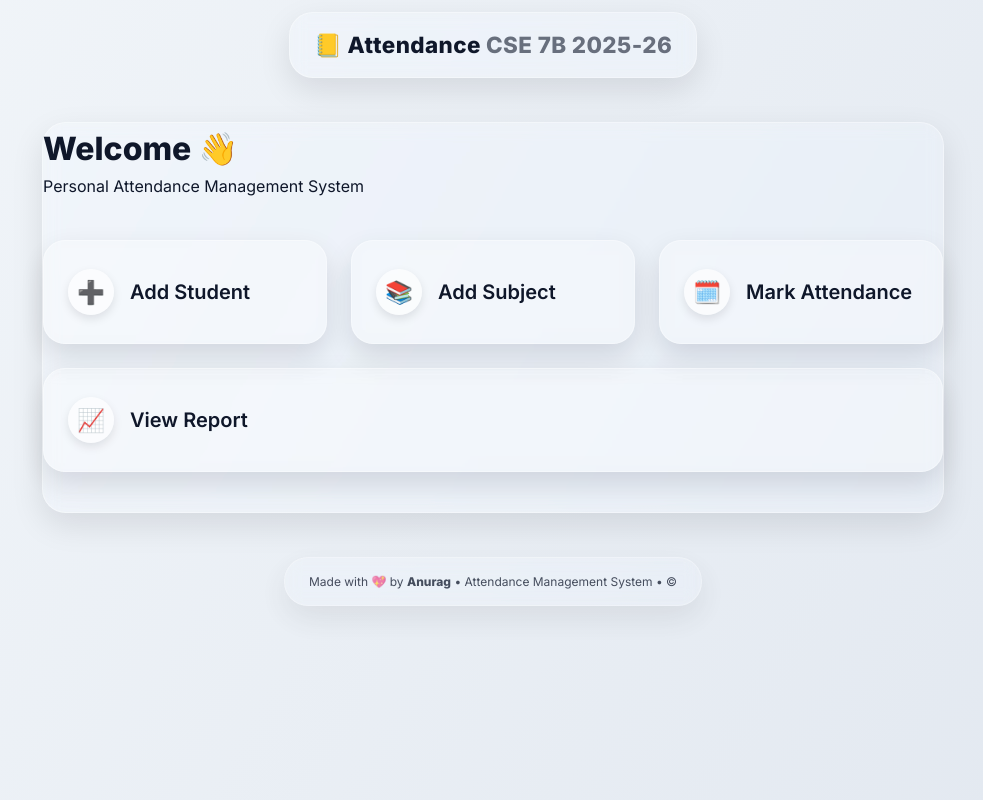
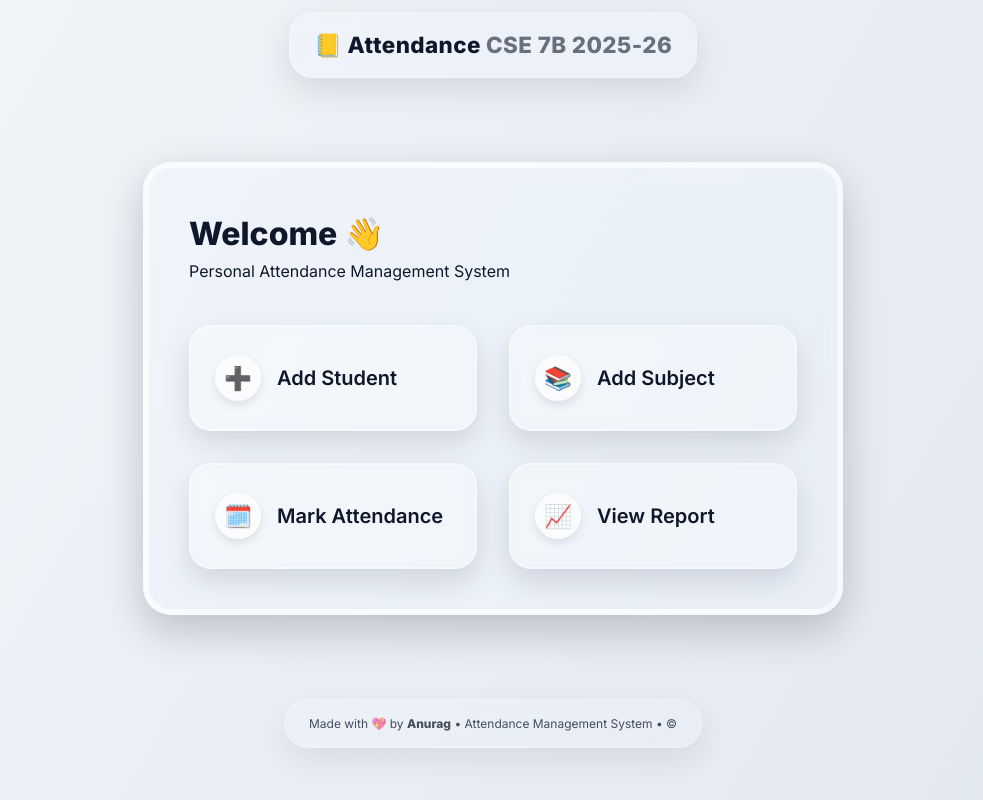
Before and after one commit to Anurag-M1/Personal-Attendence-System, a Flask app: page / in a window 1280 px wide. Shown: the whole page, without its empty margins (147-1130 px from the left). Run offline with Flask 3, Linux system fonts and the light colour scheme; some libraries are stand-ins or nearby versions.

Commit message:
Update styles.css

```diff
--- a/static/styles.css
+++ b/static/styles.css
@@ -86,6 +86,9 @@ body {
   padding: 0 20px;
 }
 
+/* ============================= */
+/* GLASS CARD BASE */
+/* ============================= */
 .glass {
   background: var(--glass-bg);
   border: 1px solid var(--glass-brd);
@@ -97,13 +100,32 @@ body {
 }
 
 /* ============================= */
-/* WELCOME PAGE (VERTICAL CARDS) */
+/* OUTER CARD FOR WELCOME + BUTTONS */
+/* ============================= */
+.card.glass {
+  border: 6px solid rgba(255, 255, 255, 0.6); /* Thicker outer border */
+  border-radius: 28px;
+  padding: 40px;
+  max-width: 700px;
+  margin: 40px auto;
+  box-shadow: 0 16px 40px rgba(2, 8, 23, 0.2);
+  transition: all 0.3s ease;
+}
+
+.card.glass:hover {
+  transform: translateY(-5px) scale(1.01);
+  background: rgba(255, 255, 255, 0.25);
+  box-shadow: 0 18px 48px rgba(2, 8, 23, 0.25);
+}
+
+/* ============================= */
+/* WELCOME PAGE BUTTONS (VERTICAL CARDS) */
 /* ============================= */
 .vertical-options {
   display: flex;
   flex-direction: column;
-  gap: 24px;
-  margin: 40px auto;
+  gap: 32px; /* more spacing between buttons */
+  margin: 40px auto 0 auto;
   max-width: 460px;
 }
 
@@ -117,7 +139,7 @@ body {
   text-decoration: none;
   color: var(--txt);
   background: var(--glass-bg);
-  border: 1px solid var(--glass-brd);
+  border: 2px solid var(--glass-brd); /* slightly thicker button border */
   border-radius: 22px;
   -webkit-backdrop-filter: blur(8px) saturate(1.4);
   backdrop-filter: blur(8px) saturate(1.4);
```
